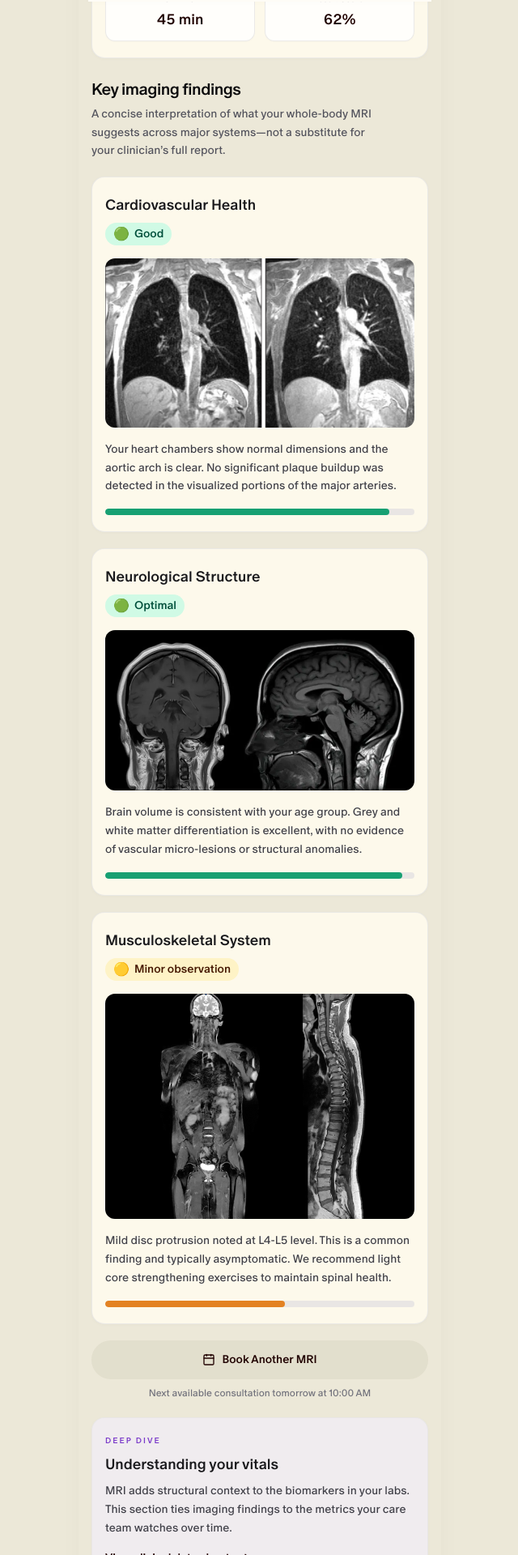
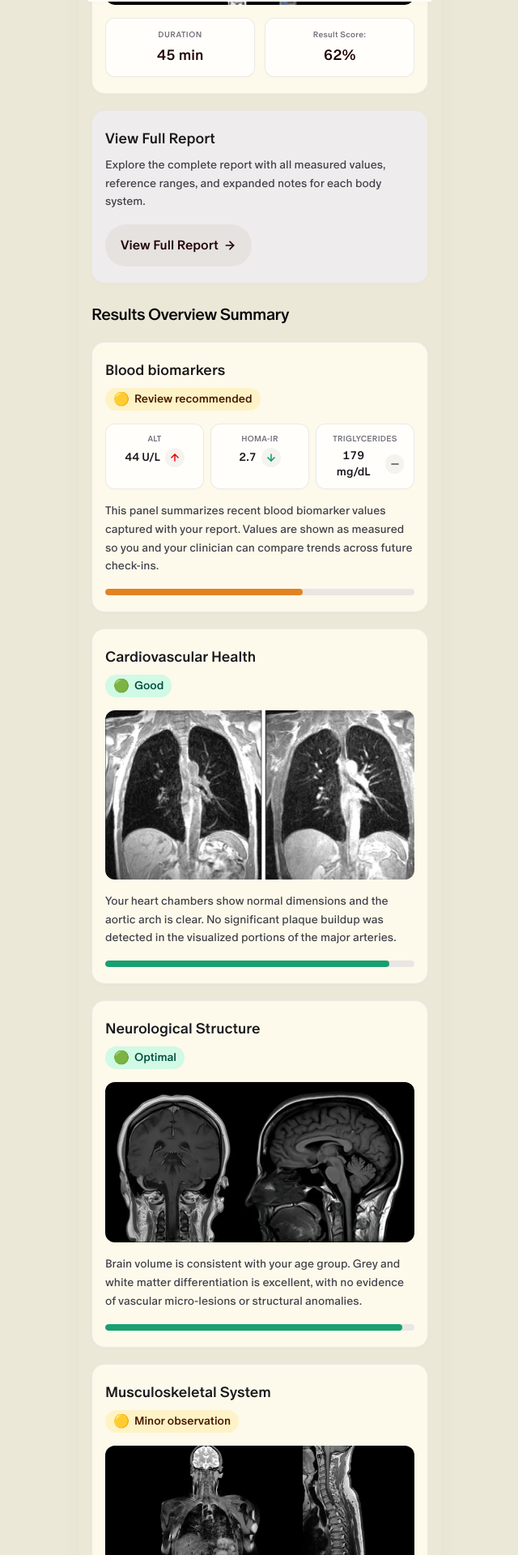
Before and after one commit to mollyreeddesign/aeon-assessment, a Next.js app: page /report in a window 1280 px wide. Shown: the part 798-2718 px from the top of the page at 81% size, without its empty margins (319-959 px from the left). Built offline with nearby package versions, Linux system fonts and the light colour scheme.

Commit message:
feat: last changes

```diff
--- a/app/(dashboard)/book/page.tsx
+++ b/app/(dashboard)/book/page.tsx
@@ -21,6 +21,7 @@ export default function BookPage() {
         className="!pt-[calc(env(safe-area-inset-top,0px)+7rem)] !pb-[30px]"
         solidSurfaceClassName={headerSurfaceClass}
         title="Book"
+        titleBadgeText="Not Designed"
         subtitle="Schedule follow-up imaging and assessments with Aeon."
       />
       <div className="px-4 pt-5">
--- a/app/(dashboard)/report/page.tsx
+++ b/app/(dashboard)/report/page.tsx
@@ -2,7 +2,7 @@ import type { Metadata } from "next";
 import type { ReactNode } from "react";
 import Image from "next/image";
 import Link from "next/link";
-import { ArrowRight, Calendar } from "lucide-react";
+import { ArrowDown, ArrowRight, ArrowUp, Calendar, Minus } from "lucide-react";
 
 import { DashboardTopBar } from "@/components/dashboard/dashboard-top-bar";
 import { SubpageHeader } from "@/components/dashboard/subpage-header";
@@ -75,8 +75,17 @@ export default function OpenReportPage() {
         className="!pt-[calc(env(safe-area-inset-top,0px)+7rem)] !pb-[30px]"
         solidSurfaceClassName={headerSurfaceClass}
         title="MRI Results: Plus"
-        subtitle="Check-Up Date: 12/11/2025 Dr. Maya Chen"
-        subtitleClassName="text-[18px] font-medium text-zinc-800"
+        subtitle={
+          <>
+            <span className="block text-[18px] font-medium text-zinc-800">
+              Check-Up Date: 12/11/2025
+            </span>
+            <span className="mt-1 block text-sm font-medium text-zinc-500">
+              Dr. Maya Chen · Zentrum für Bilddiagnostik, 4310 Rheinfelden
+            </span>
+          </>
+        }
+        subtitleClassName="leading-relaxed"
       />
 
       <div className="space-y-5 px-4 pt-5">
@@ -118,15 +127,117 @@ export default function OpenReportPage() {
           </div>
         </section>
 
+        <section className="rounded-2xl border border-stone-200/80 bg-[#F3EEFF]/55 px-4 py-5 shadow-[0_1px_4px_rgba(0,0,0,0.022)]">
+          <h3 className="font-serif text-lg font-semibold text-zinc-900">
+            View Full Report
+          </h3>
+          <p className="mt-2 text-sm leading-relaxed text-zinc-700">
+            Explore the complete report with all measured values, reference
+            ranges, and expanded notes for each body system.
+          </p>
+          <button
+            type="button"
+            className="mt-4 inline-flex w-fit max-w-full items-center justify-center gap-1.5 rounded-full bg-[#514c2410] px-[19px] py-[14px] text-md font-medium text-[#200201] transition hover:bg-[#514c2420] focus-visible:outline focus-visible:outline-2 focus-visible:outline-offset-2 focus-visible:outline-zinc-500"
+          >
+            View Full Report
+            <ArrowRight className="h-4 w-4 shrink-0" strokeWidth={2.5} aria-hidden />
+          </button>
+        </section>
+
         <div className="pt-1">
           <h2 className="font-serif text-xl font-semibold tracking-tight text-zinc-950">
-            Key imaging findings
+            Results Overview Summary
           </h2>
-          <p className="mt-1.5 max-w-[22rem] text-sm leading-relaxed text-zinc-600">
-            A concise interpretation of what your whole-body MRI suggests across
-            major systems—not a substitute for your clinician’s full report.
+        </div>
+
+        <section className={cardClass} aria-labelledby="blood-heading">
+          <h3
+            id="blood-heading"
+            className="font-serif text-lg font-semibold text-zinc-900"
+          >
+            Blood biomarkers
+          </h3>
+          <div className="mt-2">
+            <DomainStatusAttention>Review recommended</DomainStatusAttention>
+          </div>
+          <div className="mt-4 grid grid-cols-3 gap-2">
+            <div className="rounded-xl border border-stone-200/80 bg-white/80 px-3 py-2.5 text-center shadow-[0_1px_2px_rgba(0,0,0,0.02)]">
+              <p className="text-[10px] font-medium uppercase tracking-wide text-zinc-500">
+                ALT
+              </p>
+              <div className="mt-1 flex items-center justify-center gap-1.5">
+                <p className="text-sm font-semibold tabular-nums text-zinc-900">
+                  44 U/L
+                </p>
+                <span
+                  className="inline-flex h-6 w-6 items-center justify-center rounded-full bg-[#514c2410]"
+                  aria-label="Trending up"
+                  title="Trending up"
+                >
+                  <ArrowUp
+                    className="h-3.5 w-3.5 text-red-600"
+                    strokeWidth={2.5}
+                    aria-hidden
+                  />
+                </span>
+              </div>
+            </div>
+            <div className="rounded-xl border border-stone-200/80 bg-white/80 px-3 py-2.5 text-center shadow-[0_1px_2px_rgba(0,0,0,0.02)]">
+              <p className="text-[10px] font-medium uppercase tracking-wide text-zinc-500">
+                HOMA-IR
+              </p>
+              <div className="mt-1 flex items-center justify-center gap-1.5">
+                <p className="text-sm font-semibold tabular-nums text-zinc-900">
+                  2.7
+                </p>
+                <span
+                  className="inline-flex h-6 w-6 items-center justify-center rounded-full bg-[#514c2410]"
+                  aria-label="Trending down"
+                  title="Trending down"
+                >
+                  <ArrowDown
+                    className="h-3.5 w-3.5 text-emerald-600"
+                    strokeWidth={2.5}
+                    aria-hidden
+                  />
+                </span>
+              </div>
+            </div>
+            <div className="rounded-xl border border-stone-200/80 bg-white/80 px-3 py-2.5 text-center shadow-[0_1px_2px_rgba(0,0,0,0.02)]">
+              <p className="text-[10px] font-medium uppercase tracking-wide text-zinc-500">
+                Triglycerides
+              </p>
+              <div className="mt-1 flex items-center justify-center gap-1.5">
+                <p className="text-sm font-semibold tabular-nums text-zinc-900">
+                  179 mg/dL
+                </p>
+                <span
+                  className="inline-flex h-6 w-6 items-center justify-center rounded-full bg-[#514c2410]"
+                  aria-label="Stable trend"
+                  title="Stable trend"
+                >
+                  <Minus
+                    className="h-3.5 w-3.5 text-zinc-600"
+                    strokeWidth={2.5}
+                    aria-hidden
+                  />
+                </span>
+              </div>
+            </div>
+          </div>
+          <p className="mt-4 text-sm leading-relaxed text-zinc-700">
+            This panel summarizes recent blood biomarker values captured with
+            your report. Values are shown as measured so you and your clinician
+            can compare trends across future check-ins.
           </p>
-        </div>
+          <div
+            className="mt-4 h-2 overflow-hidden rounded-full bg-stone-200/90"
+            role="presentation"
+            aria-hidden
+          >
+            <div className="h-full w-[64%] rounded-full bg-amber-600/85" />
+          </div>
+        </section>
 
         <section className={cardClass} aria-labelledby="cardio-heading">
           <h3
@@ -206,8 +317,7 @@ export default function OpenReportPage() {
           />
           <p className="mt-4 text-sm leading-relaxed text-zinc-700">
             Mild disc protrusion noted at L4-L5 level. This is a common finding
-            and typically asymptomatic. We recommend light core strengthening
-            exercises to maintain spinal health.
+            and typically asymptomatic.
           </p>
           <div
             className="mt-4 h-2 overflow-hidden rounded-full bg-stone-200/90"
@@ -232,33 +342,47 @@ export default function OpenReportPage() {
         </div>
 
         <section className="rounded-2xl border border-stone-200/80 bg-[#F3EEFF]/60 px-4 py-5 shadow-[0_1px_4px_rgba(0,0,0,0.022)]">
-          <p className="text-[10px] font-semibold uppercase tracking-[0.2em] text-violet-800/80">
-            Deep dive
+          <h2 className="text-xl font-semibold text-zinc-950">
+            Educational Library
+          </h2>
+          <p className="mt-2 text-sm leading-relaxed text-zinc-600">
+            Educational explainers to help you better understand your results.
           </p>
-          <h2 className="mt-2 font-serif text-lg font-semibold text-zinc-900">
+
+          <div className="relative mt-5 aspect-[16/9] w-full overflow-hidden rounded-2xl bg-zinc-900/5">
+            <Image
+              src="/images/mri-card-visual.png"
+              alt="MRI-based educational visual for understanding your vitals"
+              fill
+              className="object-cover object-center"
+              sizes="(max-width: 448px) calc(100vw - 2rem), 400px"
+            />
+            <div className="pointer-events-none absolute inset-0 bg-gradient-to-t from-black/25 to-transparent" />
+            <div className="absolute bottom-3 left-3 flex flex-wrap items-center gap-2">
+              <span className="rounded-full bg-violet-600 px-2.5 py-1 text-[10px] font-bold uppercase tracking-wide text-white shadow-sm">
+                Video
+              </span>
+              <span className="rounded-full bg-violet-600 px-2.5 py-1 text-[10px] font-bold uppercase tracking-wide text-white shadow-sm">
+                6 min
+              </span>
+            </div>
+          </div>
+
+          <h3 className="mt-4 font-serif text-lg font-semibold leading-snug text-zinc-900">
             Understanding your vitals
-          </h2>
+          </h3>
           <p className="mt-2 text-sm leading-relaxed text-zinc-700">
-            MRI adds structural context to the biomarkers in your labs. This
-            section ties imaging findings to the metrics your care team watches
-            over time.
+            Learn how MRI observations and blood biomarkers are interpreted
+            together, what each metric represents, and how to track meaningful
+            changes between follow-up reports.
           </p>
           <Link
             href="/domains"
-            className="mt-4 inline-flex items-center gap-1 text-sm font-semibold text-[#200201] underline decoration-zinc-400 underline-offset-4 transition hover:decoration-zinc-600"
+            className="mt-5 inline-flex w-fit max-w-full items-center justify-center gap-1.5 rounded-full bg-[#514c2410] px-[19px] py-[14px] text-md font-medium text-[#200201] transition hover:bg-[#514c2420] focus-visible:outline focus-visible:outline-2 focus-visible:outline-offset-2 focus-visible:outline-zinc-500"
           >
-            View clinical data sheets
-            <ArrowRight className="h-4 w-4" strokeWidth={2} aria-hidden />
+            Read More
+            <ArrowRight className="h-4 w-4 shrink-0" strokeWidth={2.5} aria-hidden />
           </Link>
-          <div className="relative mt-4 aspect-[16/9] w-full overflow-hidden rounded-xl bg-zinc-800">
-            <Image
-              src="/images/mri-card-visual.png"
-              alt=""
-              fill
-              className="object-cover object-center opacity-90"
-              sizes="(max-width: 448px) 100vw, 400px"
-            />
-          </div>
         </section>
       </div>
     </div>
--- a/components/dashboard/educational-library-section.tsx
+++ b/components/dashboard/educational-library-section.tsx
@@ -4,7 +4,7 @@ import { ChevronRight } from "lucide-react";
 
 export function EducationalLibrarySection() {
   return (
-    <section className="mx-4 mt-5 rounded-3xl bg-[#FDF9EB] px-5 py-5 shadow-[0_2px_8px_rgba(0,0,0,0.03)]">
+    <section className="mx-4 mt-5 rounded-3xl bg-[#F3EEFF]/60 px-5 py-5 shadow-[0_2px_8px_rgba(0,0,0,0.03)]">
       <h2 className="text-xl font-semibold text-zinc-950">
         Educational Library
       </h2>
--- a/components/dashboard/health-goals-page-view.tsx
+++ b/components/dashboard/health-goals-page-view.tsx
@@ -104,6 +104,7 @@ export function HealthGoalsPageView() {
         className="!pt-[calc(env(safe-area-inset-top,0px)+7rem)] !pb-[30px]"
         solidSurfaceClassName={headerSurfaceClass}
         title="Health Goals"
+        titleBadgeText="Not Designed"
         subtitle="Daily checklists that mirror your home screen—track habits that support your screening results."
       />
 
--- a/components/dashboard/quick-actions.tsx
+++ b/components/dashboard/quick-actions.tsx
@@ -24,8 +24,8 @@ const actions: ActionItem[] = [
     variant: "book-scan",
   },
   {
-    title: "Ask AI about your Results",
-    subtitle: "24/7 Support",
+    title: "Ask Fin about your Results",
+    subtitle: "24/7 AI Support",
     variant: "aeon-round",
   },
   {
```
Also changed, not shown: components/dashboard/calorie-header.tsx (+13 -3 lines), components/dashboard/dashboard-top-bar.tsx (+18 -14 lines), components/dashboard/subpage-header.tsx (+12 -1 lines).
